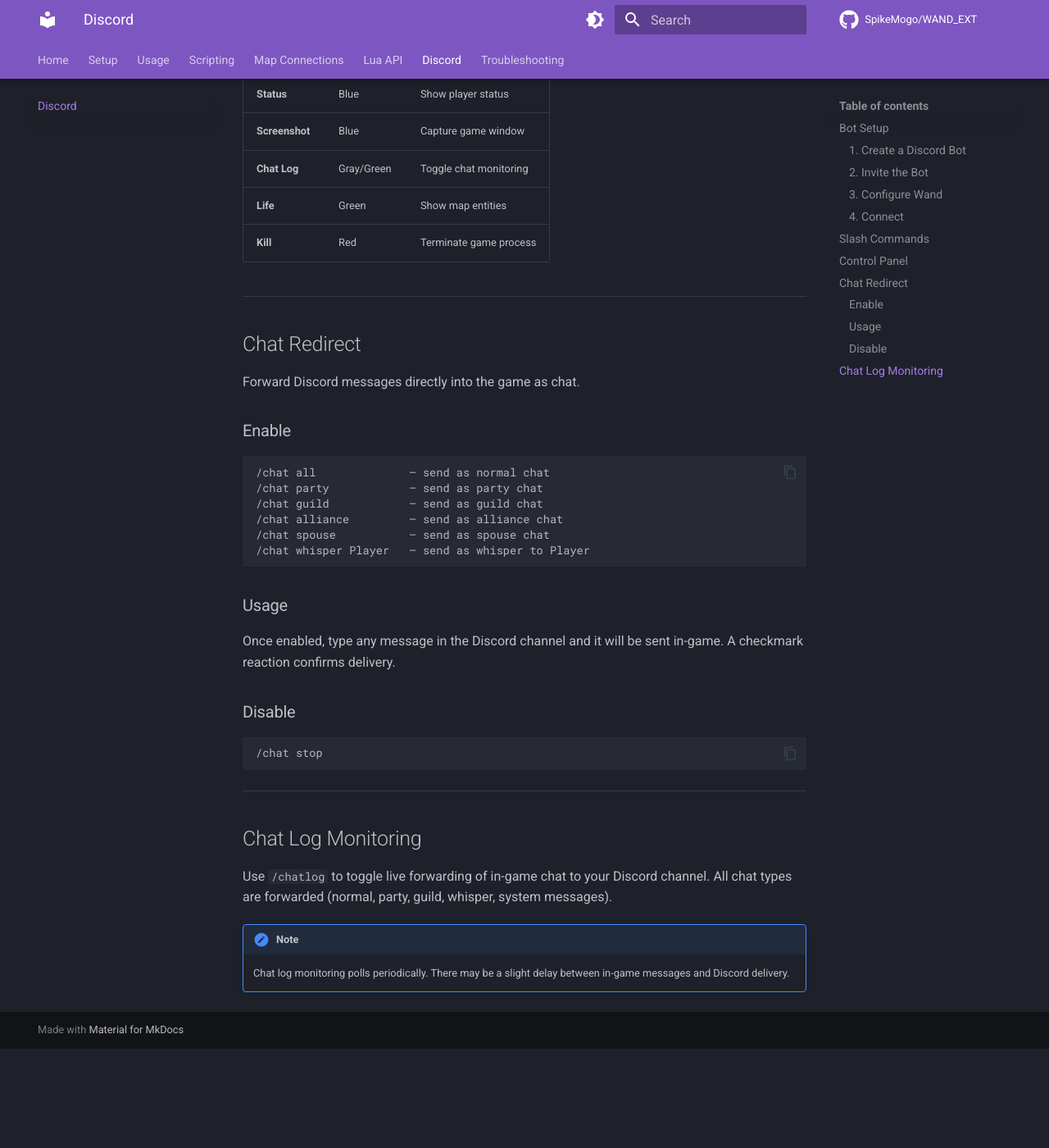
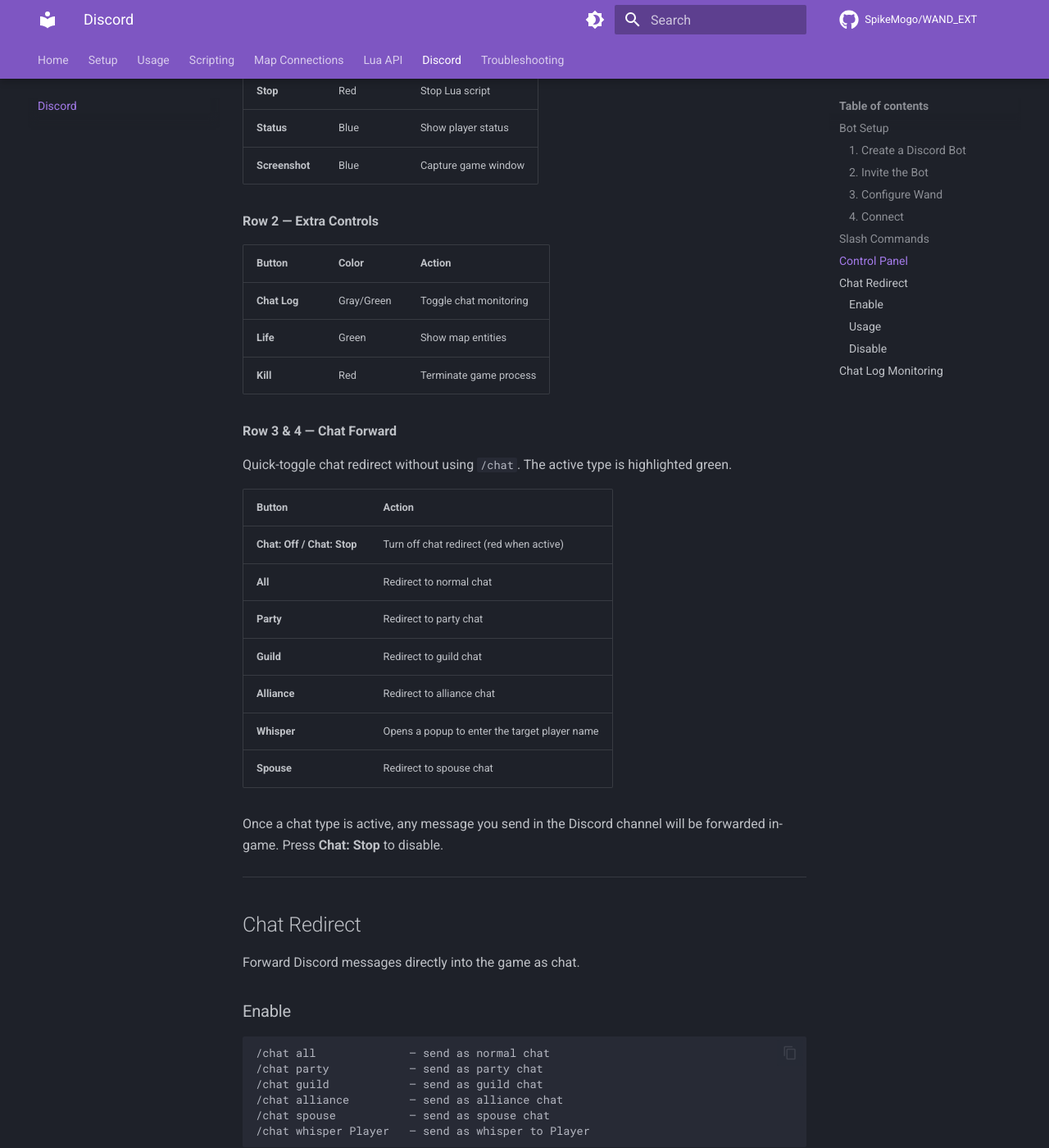
Before and after one commit to SpikeMogo/WAND_EXT, an MkDocs documentation site: the page built from docs/discord.md, in a window 1280 px wide and 1400 px high, scrolled down 2443 px. Shown: the whole window at 82% size. Built offline with MkDocs 1.6.1 and Material for MkDocs 9.7.7, drawn with Linux system fonts in a browser that asks for light colours; comment, search, counter and statistics services are not loaded; before the commit the page ends 3722 px from its top, so only the background shows below that; some of the changed text lies outside the part shown.

Commit message:
Add chat forward buttons to panel docs
Co-Authored-By: Claude Opus 4.6 <noreply@anthropic.com>

```diff
--- a/docs/discord.md
+++ b/docs/discord.md
@@ -67,15 +67,38 @@ Go to the **Discord** tab in Wand and click **Connect**. The bot should come onl
 
 Use `/panel` to get an interactive button panel:
 
+**Row 1 — Main Controls**
+
 | Button | Color | Action |
 |---|---|---|
 | **Run** | Green | Start Lua script |
 | **Stop** | Red | Stop Lua script |
 | **Status** | Blue | Show player status |
 | **Screenshot** | Blue | Capture game window |
+
+**Row 2 — Extra Controls**
+
+| Button | Color | Action |
+|---|---|---|
 | **Chat Log** | Gray/Green | Toggle chat monitoring |
 | **Life** | Green | Show map entities |
 | **Kill** | Red | Terminate game process |
+
+**Row 3 & 4 — Chat Forward**
+
+Quick-toggle chat redirect without using `/chat`. The active type is highlighted green.
+
+| Button | Action |
+|---|---|
+| **Chat: Off / Chat: Stop** | Turn off chat redirect (red when active) |
+| **All** | Redirect to normal chat |
+| **Party** | Redirect to party chat |
+| **Guild** | Redirect to guild chat |
+| **Alliance** | Redirect to alliance chat |
+| **Whisper** | Opens a popup to enter the target player name |
+| **Spouse** | Redirect to spouse chat |
+
+Once a chat type is active, any message you send in the Discord channel will be forwarded in-game. Press **Chat: Stop** to disable.
 
 ---
 
```
